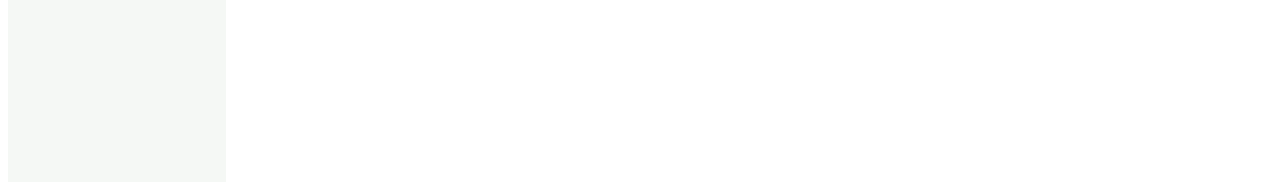
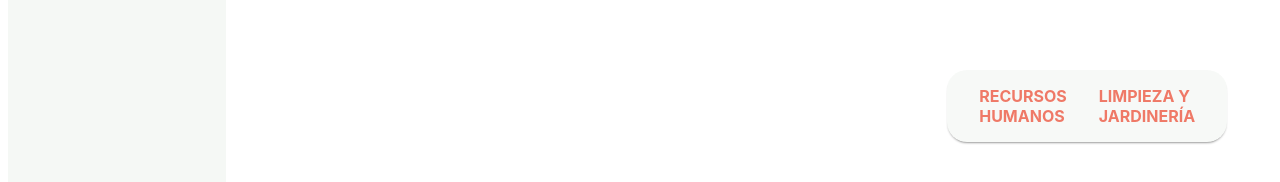
Before and after one commit to CasoMateo/CINIA-Course-Management, a React (Create React App) app: page /operador in a window 1280 px wide. Shown: the part 594-776 px from the top of the page. Built offline with nearby package versions, Linux system fonts and the light colour scheme; no server answers.

Commit message:
addition of contact options for operators to reach company representatives

```diff
--- a/src/index.css
+++ b/src/index.css
@@ -142,6 +142,21 @@
   opacity: 80%;
   z-index: 9;
   box-shadow: 0 2px 3px -2px #000000;
+}
+
+#gerencias-contacts {
+  top: 83%;
+  left: 74%;
+}
+
+.corner-popup-gerencias {
+  display: flex;
+  left: 70%;
+  top: 83%;
+}
+
+.corner-popup-gerencias div {
+  padding: 1em;
 }
 
 .display-false {
--- a/src/operator_components/CourseFeed.jsx
+++ b/src/operator_components/CourseFeed.jsx
@@ -113,6 +113,15 @@ function CourseFeed(props) {
 
             </div>
 
+            <div className = { !hiddenContact ? 'corner-popup-aid' : 'display-false' } id = 'gerencias-contacts'>
+
+                <div className = 'corner-popup-gerencias'>
+                    <div onClick = { () => window.open("https://wa.me/2223287430?text=Tu mensaje") }> RECURSOS <br /> HUMANOS </div>
+                    <div onClick = { () => window.open("https://wa.me/2225647482?text=Tu mensaje") }> LIMPIEZA Y <br /> JARDINERÍA </div>
+                </div>
+
+            </div>
+
         </div>
     );
 }
```
